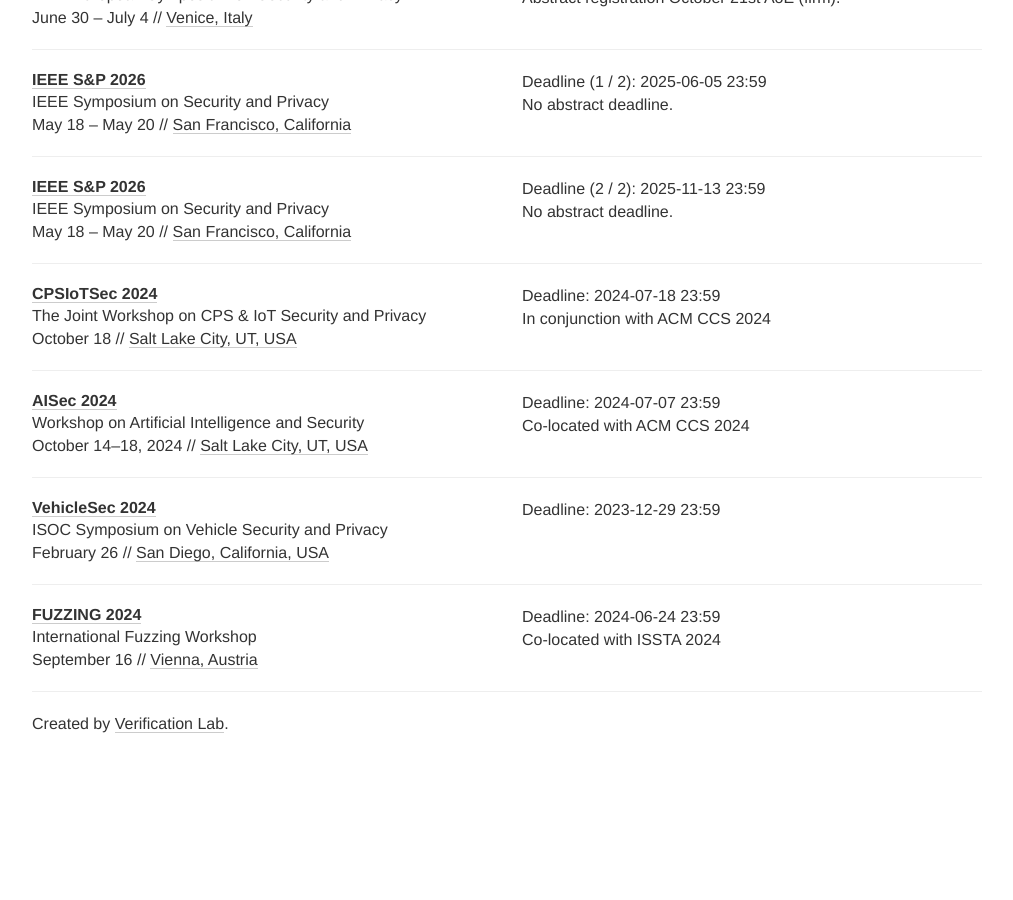
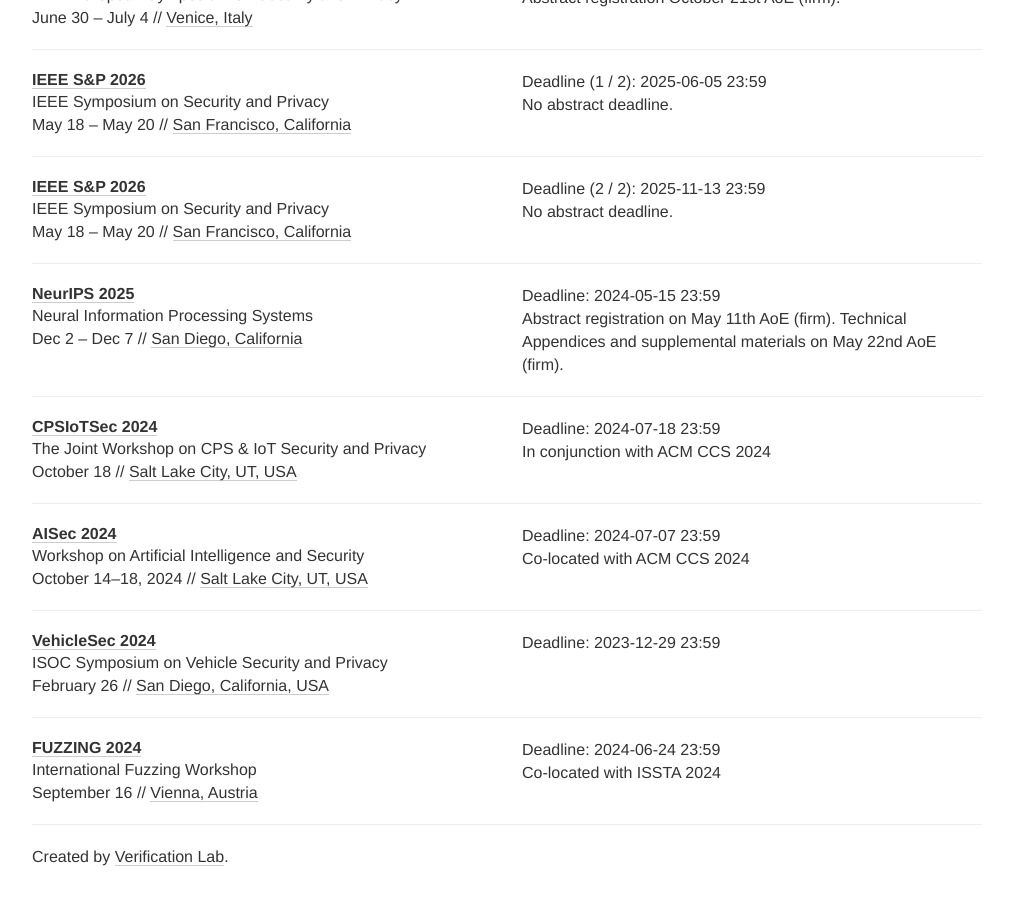
Before and after one commit to achintyadesai/vlab-deadlines, a Jekyll site: the page built from index.html, in a window 1280 px wide and 900 px high, scrolled down 3165 px. Shown: the whole window, without its empty margins (133-1146 px from the left). Built offline with Jekyll 4.4.1, drawn with Linux system fonts in a browser that asks for light colours; nearby versions of some CDN libraries; comment, search, counter and statistics services are not loaded; before the commit the page ends 3932 px from its top, so only the background shows below that.

Commit message:
NeurIPS added

```diff
--- a/_data/conferences.yml
+++ b/_data/conferences.yml
@@ -159,6 +159,17 @@
   place: San Francisco, California
   tags: [SEC, CONF]
 
+- name: NeurIPS
+  description: Neural Information Processing Systems
+  year: 2025
+  comment: Abstract registration on May 11th AoE (firm). Technical Appendices and supplemental materials on May 22nd AoE (firm).
+  link: https://neurips.cc/
+  deadline: ["2024-05-15 23:59"]
+  date: "Dec 2 - Dec 7"
+  place: San Diego, California
+  tags: [AI, CONF]
+
+
 # Workshops
 
 - name: CPSIoTSec
```
